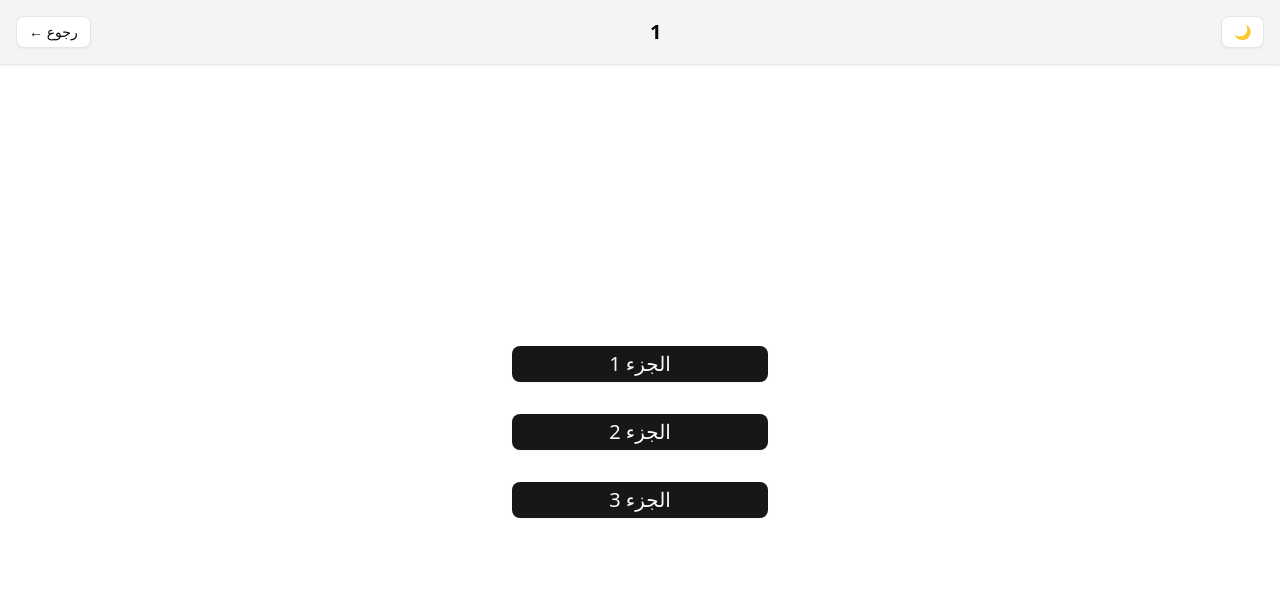
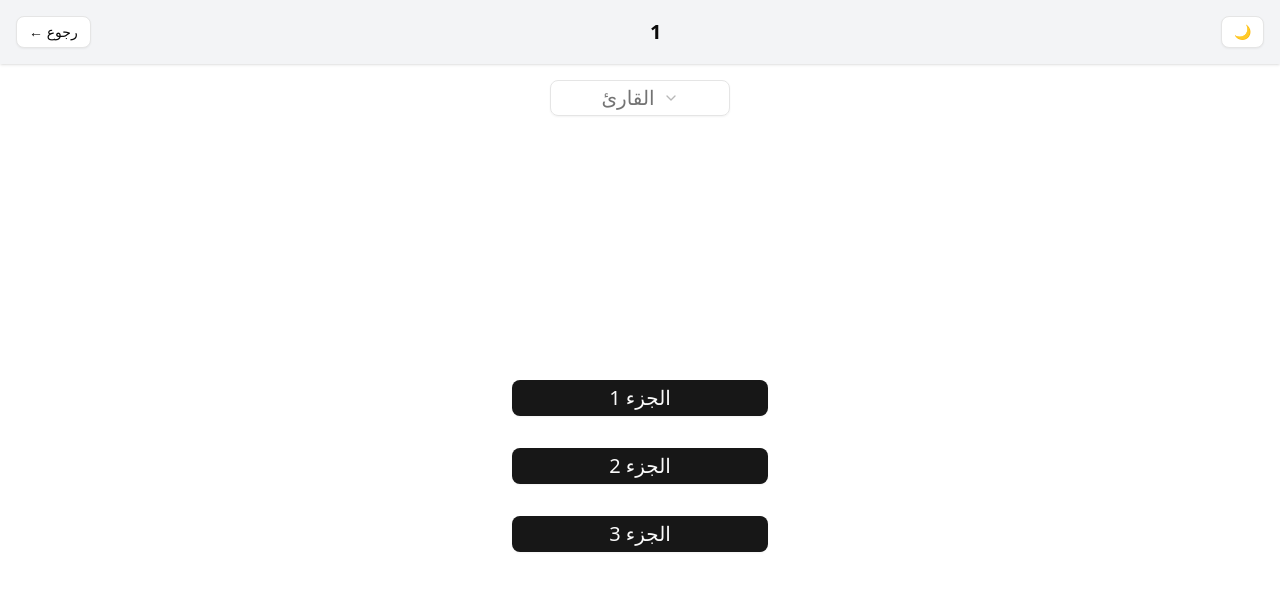
Before and after one commit to fennec01/nour, a React (Vite) app: page /album/1 in a window 1280 px wide. Shown: the top 590 px of the page. Built offline with nearby package versions, Linux system fonts and the light colour scheme.

Commit message:
Add select receiter menu

```diff
--- a/package.json
+++ b/package.json
@@ -11,6 +11,7 @@
     "deploy": "npm run build && gh-pages -d dist"
   },
   "dependencies": {
+    "@radix-ui/react-select": "^2.2.2",
     "@radix-ui/react-slot": "^1.2.0",
     "@tailwindcss/vite": "^4.1.4",
     "class-variance-authority": "^0.7.1",
--- /dev/null
+++ b/src/components/ui/select.tsx
@@ -0,0 +1,183 @@
+import * as React from "react"
+import * as SelectPrimitive from "@radix-ui/react-select"
+import { CheckIcon, ChevronDownIcon, ChevronUpIcon } from "lucide-react"
+
+import { cn } from "@/lib/utils"
+
+function Select({
+  ...props
+}: React.ComponentProps<typeof SelectPrimitive.Root>) {
+  return <SelectPrimitive.Root data-slot="select" {...props} />
+}
+
+function SelectGroup({
+  ...props
+}: React.ComponentProps<typeof SelectPrimitive.Group>) {
+  return <SelectPrimitive.Group data-slot="select-group" {...props} />
+}
+
+function SelectValue({
+  ...props
+}: React.ComponentProps<typeof SelectPrimitive.Value>) {
+  return <SelectPrimitive.Value data-slot="select-value" {...props} />
+}
+
+function SelectTrigger({
+  className,
+  size = "default",
+  children,
+  ...props
+}: React.ComponentProps<typeof SelectPrimitive.Trigger> & {
+  size?: "sm" | "default"
+}) {
+  return (
+    <SelectPrimitive.Trigger
+      data-slot="select-trigger"
+      data-size={size}
+      className={cn(
+        "border-input data-[placeholder]:text-muted-foreground [&_svg:not([class*='text-'])]:text-muted-foreground focus-visible:border-ring focus-visible:ring-ring/50 aria-invalid:ring-destructive/20 dark:aria-invalid:ring-destructive/40 aria-invalid:border-destructive dark:bg-input/30 dark:hover:bg-input/50 flex w-fit items-center justify-between gap-2 rounded-md border bg-transparent px-3 py-2 text-sm whitespace-nowrap shadow-xs transition-[color,box-shadow] outline-none focus-visible:ring-[3px] disabled:cursor-not-allowed disabled:opacity-50 data-[size=default]:h-9 data-[size=sm]:h-8 *:data-[slot=select-value]:line-clamp-1 *:data-[slot=select-value]:flex *:data-[slot=select-value]:items-center *:data-[slot=select-value]:gap-2 [&_svg]:pointer-events-none [&_svg]:shrink-0 [&_svg:not([class*='size-'])]:size-4",
+        className
+      )}
+      {...props}
+    >
+      {children}
+      <SelectPrimitive.Icon asChild>
+        <ChevronDownIcon className="size-4 opacity-50" />
+      </SelectPrimitive.Icon>
+    </SelectPrimitive.Trigger>
+  )
+}
+
+function SelectContent({
+  className,
+  children,
+  position = "popper",
+  ...props
+}: React.ComponentProps<typeof SelectPrimitive.Content>) {
+  return (
+    <SelectPrimitive.Portal>
+      <SelectPrimitive.Content
+        data-slot="select-content"
+        className={cn(
+          "bg-popover text-popover-foreground data-[state=open]:animate-in data-[state=closed]:animate-out data-[state=closed]:fade-out-0 data-[state=open]:fade-in-0 data-[state=closed]:zoom-out-95 data-[state=open]:zoom-in-95 data-[side=bottom]:slide-in-from-top-2 data-[side=left]:slide-in-from-right-2 data-[side=right]:slide-in-from-left-2 data-[side=top]:slide-in-from-bottom-2 relative z-50 max-h-(--radix-select-content-available-height) min-w-[8rem] origin-(--radix-select-content-transform-origin) overflow-x-hidden overflow-y-auto rounded-md border shadow-md",
+          position === "popper" &&
+            "data-[side=bottom]:translate-y-1 data-[side=left]:-translate-x-1 data-[side=right]:translate-x-1 data-[side=top]:-translate-y-1",
+          className
+        )}
+        position={position}
+        {...props}
+      >
+        <SelectScrollUpButton />
+        <SelectPrimitive.Viewport
+          className={cn(
+            "p-1",
+            position === "popper" &&
+              "h-[var(--radix-select-trigger-height)] w-full min-w-[var(--radix-select-trigger-width)] scroll-my-1"
+          )}
+        >
+          {children}
+        </SelectPrimitive.Viewport>
+        <SelectScrollDownButton />
+      </SelectPrimitive.Content>
+    </SelectPrimitive.Portal>
+  )
+}
+
+function SelectLabel({
+  className,
+  ...props
+}: React.ComponentProps<typeof SelectPrimitive.Label>) {
+  return (
+    <SelectPrimitive.Label
+      data-slot="select-label"
+      className={cn("text-muted-foreground px-2 py-1.5 text-xs", className)}
+      {...props}
+    />
+  )
+}
+
+function SelectItem({
+  className,
+  children,
+  ...props
+}: React.ComponentProps<typeof SelectPrimitive.Item>) {
+  return (
+    <SelectPrimitive.Item
+      data-slot="select-item"
+      className={cn(
+        "focus:bg-accent focus:text-accent-foreground [&_svg:not([class*='text-'])]:text-muted-foreground relative flex w-full cursor-default items-center gap-2 rounded-sm py-1.5 pr-8 pl-2 text-sm outline-hidden select-none data-[disabled]:pointer-events-none data-[disabled]:opacity-50 [&_svg]:pointer-events-none [&_svg]:shrink-0 [&_svg:not([class*='size-'])]:size-4 *:[span]:last:flex *:[span]:last:items-center *:[span]:last:gap-2",
+        className
+      )}
+      {...props}
+    >
+      <span className="absolute right-2 flex size-3.5 items-center justify-center">
+        <SelectPrimitive.ItemIndicator>
+          <CheckIcon className="size-4" />
+        </SelectPrimitive.ItemIndicator>
+      </span>
+      <SelectPrimitive.ItemText>{children}</SelectPrimitive.ItemText>
+    </SelectPrimitive.Item>
+  )
+}
+
+function SelectSeparator({
+  className,
+  ...props
+}: React.ComponentProps<typeof SelectPrimitive.Separator>) {
+  return (
+    <SelectPrimitive.Separator
+      data-slot="select-separator"
+      className={cn("bg-border pointer-events-none -mx-1 my-1 h-px", className)}
+      {...props}
+    />
+  )
+}
+
+function SelectScrollUpButton({
+  className,
+  ...props
+}: React.ComponentProps<typeof SelectPrimitive.ScrollUpButton>) {
+  return (
+    <SelectPrimitive.ScrollUpButton
+      data-slot="select-scroll-up-button"
+      className={cn(
+        "flex cursor-default items-center justify-center py-1",
+        className
+      )}
+      {...props}
+    >
+      <ChevronUpIcon className="size-4" />
+    </SelectPrimitive.ScrollUpButton>
+  )
+}
+
+function SelectScrollDownButton({
+  className,
+  ...props
+}: React.ComponentProps<typeof SelectPrimitive.ScrollDownButton>) {
+  return (
+    <SelectPrimitive.ScrollDownButton
+      data-slot="select-scroll-down-button"
+      className={cn(
+        "flex cursor-default items-center justify-center py-1",
+        className
+      )}
+      {...props}
+    >
+      <ChevronDownIcon className="size-4" />
+    </SelectPrimitive.ScrollDownButton>
+  )
+}
+
+export {
+  Select,
+  SelectContent,
+  SelectGroup,
+  SelectItem,
+  SelectLabel,
+  SelectScrollDownButton,
+  SelectScrollUpButton,
+  SelectSeparator,
+  SelectTrigger,
+  SelectValue,
+}
--- a/src/pages/SongsPage.tsx
+++ b/src/pages/SongsPage.tsx
@@ -3,6 +3,14 @@
 import { AudioPlayer } from "@/components/AudioPlayer";
 import { useTheme } from "@/hooks/useTheme";
 import { TapButton } from "@/components/TapButton";
+import {
+  Select,
+  SelectContent,
+  SelectGroup,
+  SelectItem,
+  SelectTrigger,
+  SelectValue,
+} from "@/components/ui/select"
 
 export function SongsPage() {
   const { albumId } = useParams();
@@ -25,6 +33,21 @@
         </TapButton>
       </nav>
 
+      {/* Select Component */}
+      <div className="p-4 flex justify-center">
+      <Select>
+      <SelectTrigger className="w-[180px] justify-center text-center text-xl">
+        <SelectValue placeholder="القارئ" />
+      </SelectTrigger>
+      <SelectContent>
+        <SelectGroup>
+          <SelectItem value="hamza" className="text-xl">حمزة</SelectItem>
+          <SelectItem value="yacin" className="text-xl">ياسين</SelectItem>
+        </SelectGroup>
+      </SelectContent>
+    </Select>
+      </div>
+
       {/* Main content */}
       <div className="flex flex-col items-center justify-center flex-1 p-6">
         {songs.map((song, index) => (
--- a/vite.config.ts
+++ b/vite.config.ts
@@ -12,7 +12,7 @@
     tailwindcss(),
     VitePWA({
       registerType: 'autoUpdate',
-      includeAssets: ['icons/icon.svg', 'robots.txt', 'icons/icon-512.png'],
+      includeAssets: ['/nour/icons/icon.svg', 'icons/icon-512.png'],
       manifest: {
         name: 'Nour',
         short_name: 'Nour',
```
Also changed, not shown: 1 other file (tests, documents, lock files or other folders).
